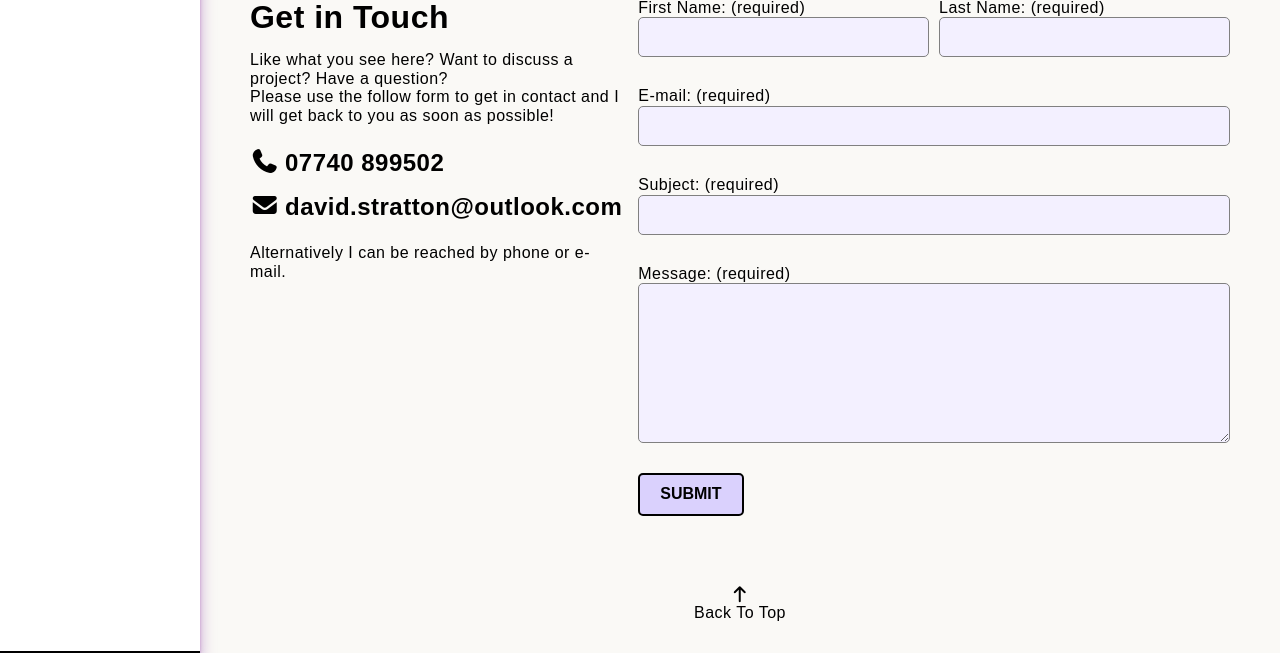
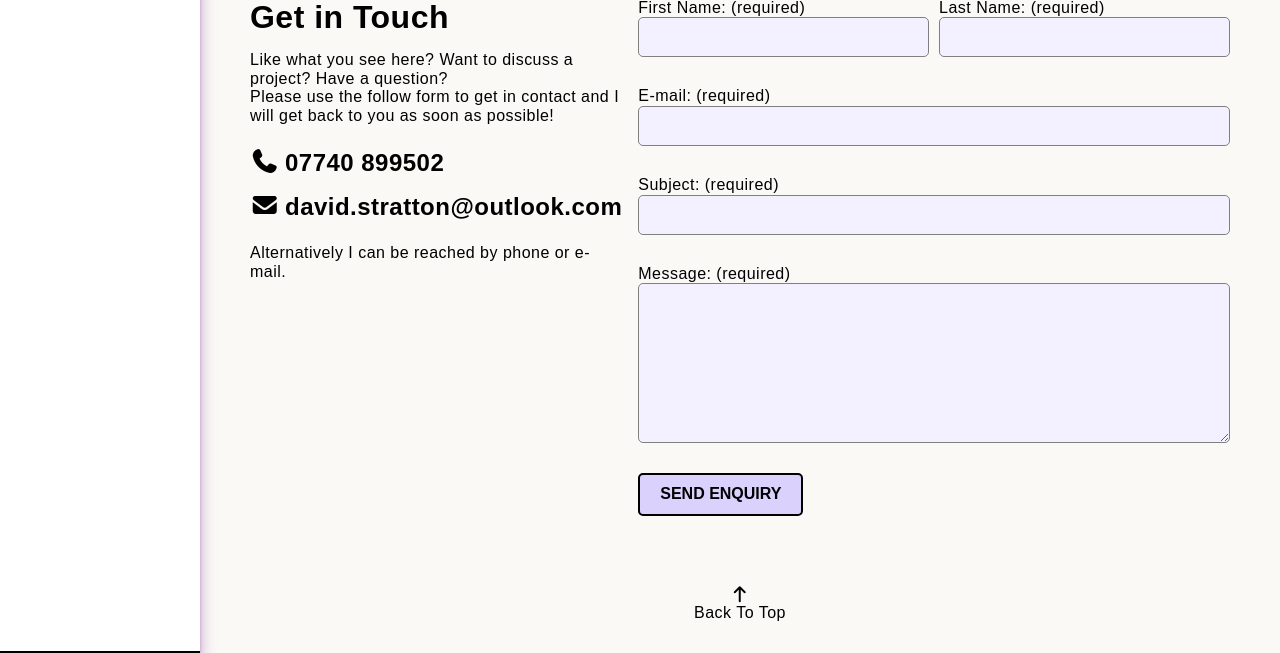
Before and after one commit to davidstratton-co-uk/nm-portfolio, a PHP site: page / in a window 1280 px wide. Shown: the part 1743-2396 px from the top of the page. Run offline with PHP 8.4, Linux system fonts and the light colour scheme; some web fonts are replaced.

Commit message:
added code to send form to formhandler adjusted error styles

```diff
--- a/app/views/contact.view.php
+++ b/app/views/contact.view.php
@@ -27,6 +27,8 @@
                     <span>Message: (required)</span>
                     <textarea id="message" name="enquiry_content"></textarea>
                 </label>
-                <button type="submit">Submit</button>
+                <div class="contact-form-controls">
+                    <button type="submit">Send Enquiry</button>
+                </div>
             </form>
         </section>
--- a/resources/scss/modules/_contact.scss
+++ b/resources/scss/modules/_contact.scss
@@ -78,7 +78,7 @@
     gap: 10px;
 
     @include mq.set-breakpoint('x-large') {
-        grid-template-columns: repeat(4, 1fr);
+        grid-template-columns: repeat(2, 1fr);
     }
 
     input,
@@ -126,7 +126,7 @@
     textarea {
 
         @include mq.set-breakpoint('x-large') {
-            grid-column: span 4
+            grid-column: span 2
         }
     }
 
@@ -134,7 +134,7 @@
     label[for="lastname"] {
 
          @include mq.set-breakpoint('x-large') {
-            grid-column: span 2;
+            grid-column: span 1;
             grid-row: 1;
         }
      }
@@ -143,7 +143,7 @@
     input[id="lastname"] {
 
         @include mq.set-breakpoint('x-large') {
-            grid-column: span 2;
+            grid-column: span 1;
             grid-row: 2;
         }
     }
@@ -158,6 +158,12 @@
 
     textarea {
         height: 10rem;
+    }
+
+    .contact-form-controls {
+        grid-column: span 2;
+        display: grid;
+        grid-template-columns: max-content 1fr;
     }
 
     button {
@@ -190,6 +196,7 @@
         border: 1px solid grey;
         height: fit-content;
         align-self: center;
+        margin: 0 .5rem;
 
         strong {
             text-transform: uppercase;
@@ -212,10 +219,6 @@
                 display: inline;
             }
         }
-
-        @include mq.set-breakpoint('x-large') {
-            grid-column: span 3;
-        }
     }
 
 
```
Also changed, not shown: public/assets/css/style.css, public/assets/css/style.min.css, public/assets/scripts/main.js, 2 other files.
